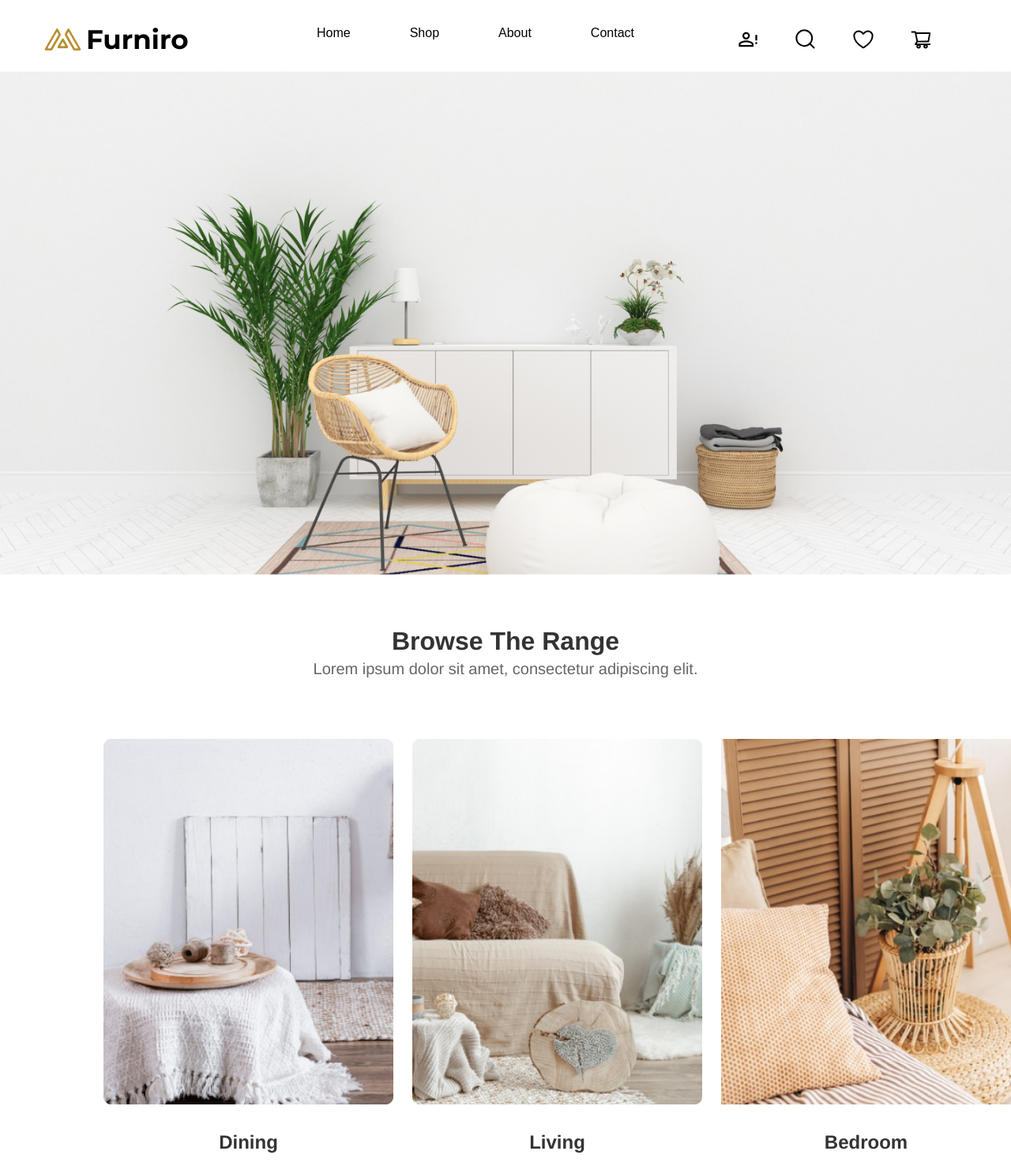
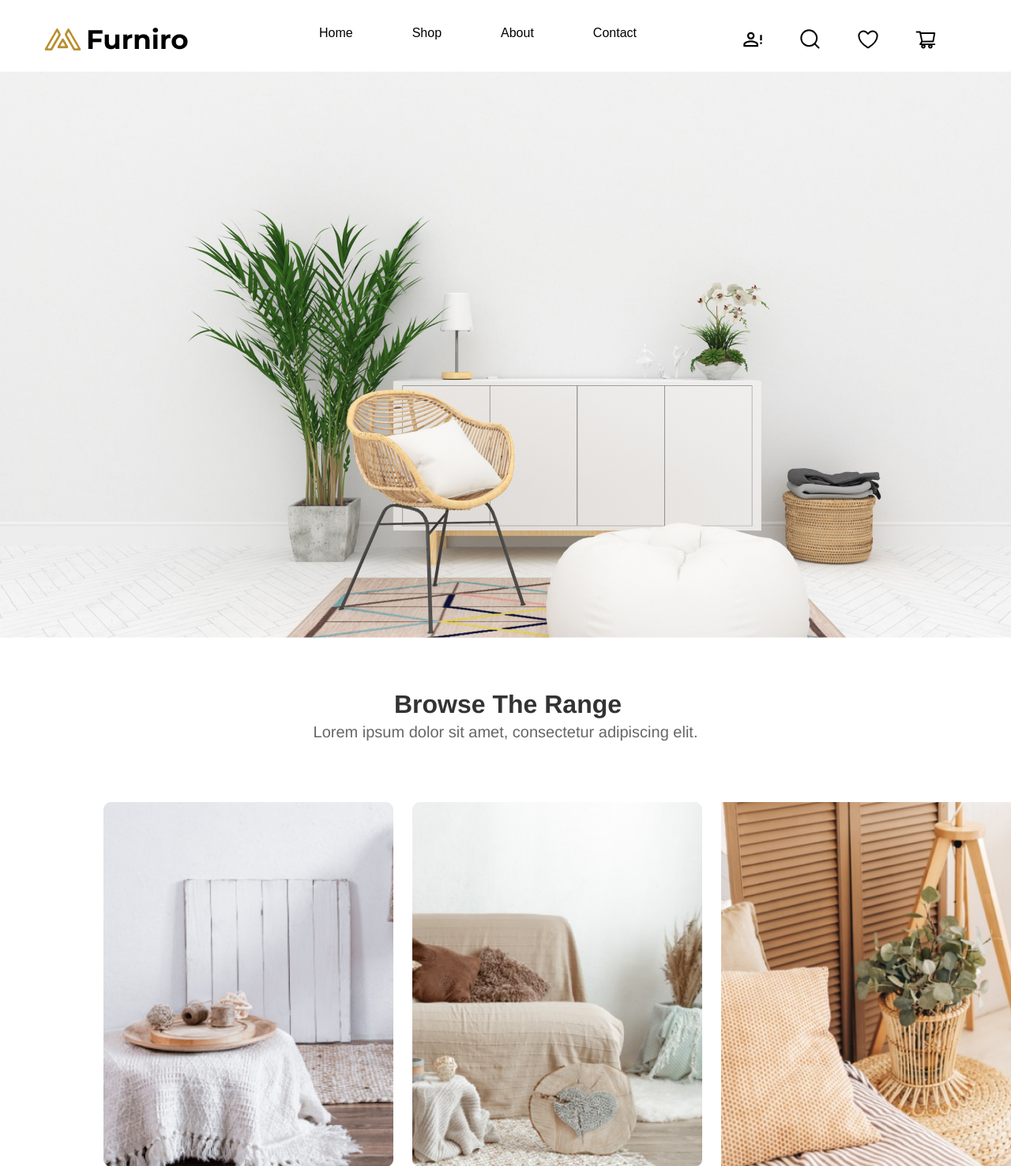
Before and after one commit to tuthihue/lab1, a PHP site: page /home.php in a window 1280 px wide; the page is wider, and only the part inside the window is pictured. Shown: the top 1477 px of that part at 79% size. Run offline with PHP 8.4, Linux system fonts and the light colour scheme.

Commit message:
modified width 1440px

```diff
--- a/css/style.css
+++ b/css/style.css
@@ -1,11 +1,11 @@
 .header {
   height: 90px;
-  /* width: 1440px; */
+  width: 1440px;
 }
 
 .header-wrapper {
   padding: 29px 100px 20px 54px;
-  /* width: 1286px; */
+  width: 1286px;
   display: flex;
   justify-content: space-between;
   align-items: center;
@@ -40,6 +40,7 @@
   width: 100%;
   height: 100%;
   object-fit: contain;
+  width: 1440px;
 }
 
 .category_title {
@@ -50,6 +51,7 @@
   font-weight: 700;
   letter-spacing: 0;
   text-align: center;
+  width: 1286px;
 }
 
 p {
@@ -125,6 +127,8 @@ p {
   display: flex;
   gap: 8px;
   flex-direction: column;
+  height: 145px;
+  width: 285px;
 }
 
 .product-name-box {
```
